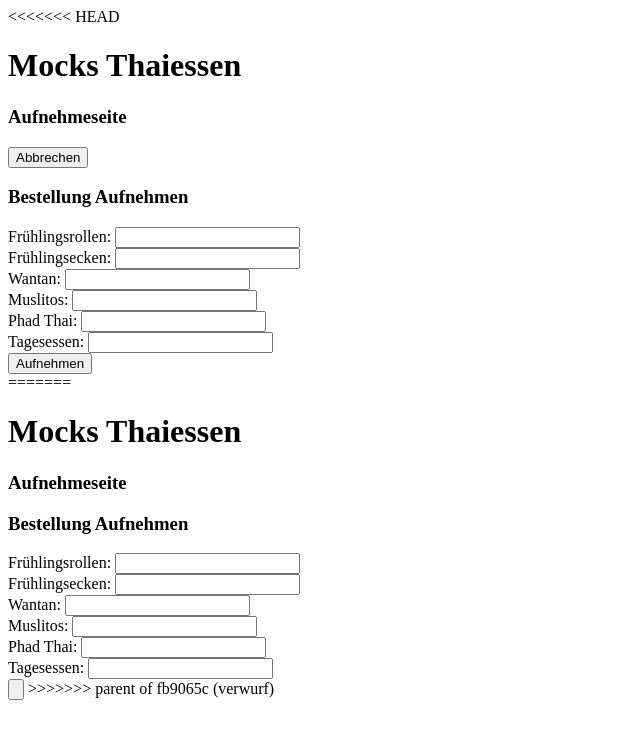
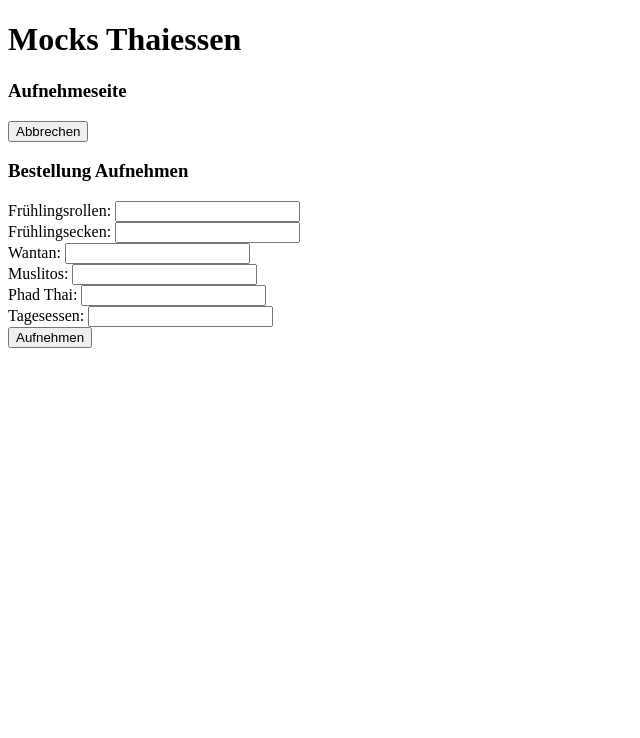
Before and after one commit to MoserPatrick/GIS_SS24, a plain HTML site: page Projekt/Aufnehmeseite.html in a window 1280 px wide. Shown: the whole page, without its empty margins (0-640 px from the left). Drawn offline with Linux system fonts and the light colour scheme.

Commit message:
reupload

```diff
--- a/Projekt/Aufnehmeseite.html
+++ b/Projekt/Aufnehmeseite.html
@@ -7,7 +7,6 @@
     </head>
     <body>
         <header>
-<<<<<<< HEAD
             <h1 >Mocks Thaiessen</h1>
             <h3 >Aufnehmeseite</h3>
         </header>
@@ -30,28 +29,6 @@
                     <input type="number" class="aufnehmen"/><br>
                     <a href="Index.html"><input type="button" value="Aufnehmen" id="save"></a>
                 </div>
-=======
-            <h1>Mocks Thaiessen</h1>
-            <h3>Aufnehmeseite</h3>
-        </header>
-        <main>
-            <div>
-                <h3>Bestellung Aufnehmen</h3>
-                <label>Frühlingsrollen: </label>
-                <input type="number" /><br>
-                <label>Frühlingsecken: </label>
-                <input type="number" /><br>
-                <label>Wantan: </label>
-                <input type="number" /><br>
-                <label>Muslitos: </label>
-                <input type="number" /><br>
-                <label>Phad Thai: </label>
-                <input type="number" /><br>
-                <label>Tagesessen: </label>
-                <input type="number" /><br>
-                <input type="button" name="Aufnehmen"/>
-
->>>>>>> parent of fb9065c (verwurf)
             </div>
         </main>
         <footer>
```
Also changed, not shown: Projekt/Style.css (+0 -16 lines).
